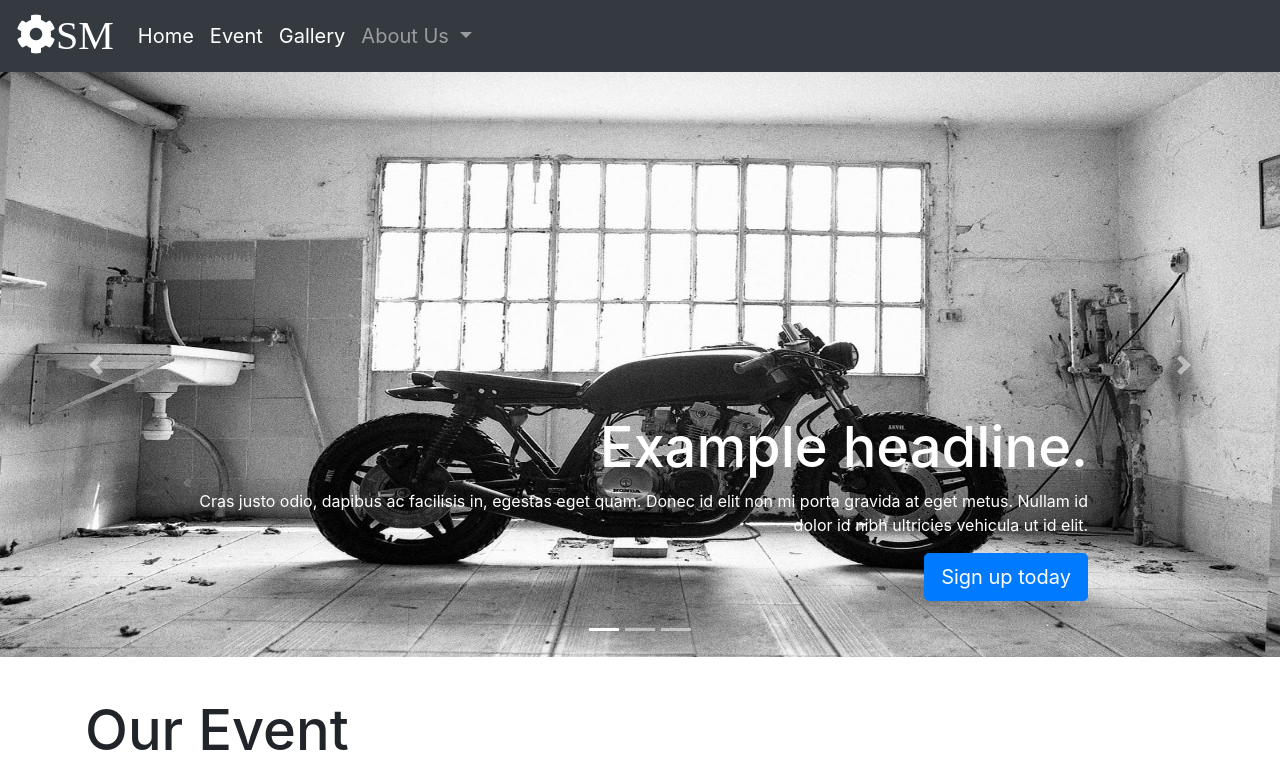
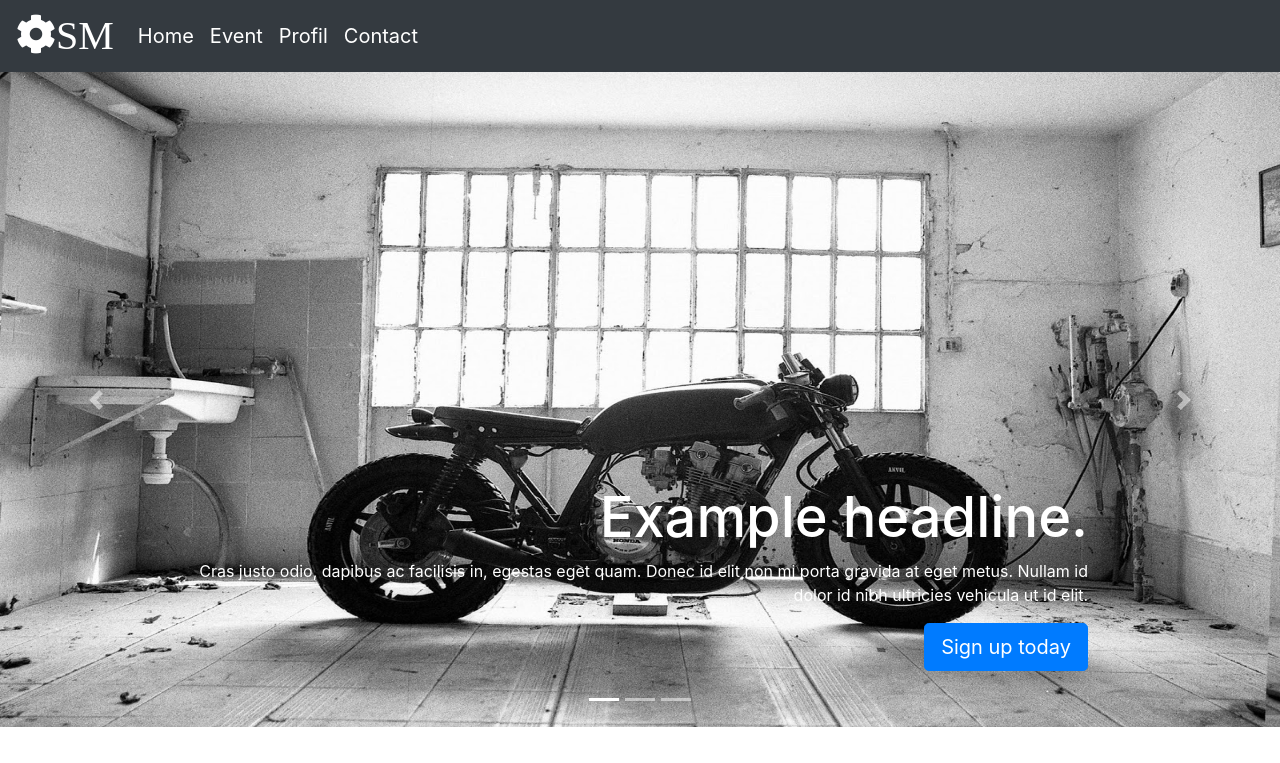
Before and after one commit to Anggieakbar025/TUGAS_WEB_CI, a CodeIgniter app: page /CI/index.php/welcome/utama in a window 1280 px wide. Shown: the top 763 px of the page. Run offline with CodeIgniter, Linux system fonts and the light colour scheme; some libraries are stand-ins or nearby versions.

Commit message:
commit pertama

```diff
--- a/application/views/template/header.php
+++ b/application/views/template/header.php
@@ -62,7 +62,7 @@
   </style>
 
 <body id="main">
-	<nav class="navbar navbar-expand-lg navbar-dark bg-dark jalan" id="navbarTemplek">
+	<nav class="navbar navbar-expand-lg navbar-dark bg-dark jalan">
   <a class="navbar-brand logo" href="#">
   <i class="fas fa-cog"></i>SM
   </a>
@@ -76,22 +76,15 @@
 					<a class="nav-link " href="<?= base_url();?>index.php/welcome/utama">Home<span class="sr-only">(current)</span></a>
 				</li>
 				<li class="nav-item active">
-					<a class="nav-link " href="<?= base_url();?>index.php/welcome/utama/#event">Event <span class="sr-only">(current)</span></a>
+					<a class="nav-link " href="<?= base_url();?>index.php/welcome/utama#event">Event <span class="sr-only">(current)</span></a>
 				</li>
 				<li class="nav-item active">
-					<a class="nav-link " href="<?= base_url();?>index.php/welcome/gallery">Gallery <span class="sr-only">(current)</span></a>
+					<a class="nav-link " href="<?= base_url(); ?>index.php/welcome/profil">Profil <span class="sr-only">(current)</span></a>
 				</li>
-				<li class="nav-item dropdown">
-					<a class="nav-link dropdown-toggle" href="#" id="navbarDropdown" role="button" data-toggle="dropdown"
-					 aria-haspopup="true" aria-expanded="false">
-						About Us
-					</a>
-					<div class="dropdown-menu" aria-labelledby="navbarDropdown">
-						<a class="dropdown-item a" href="<?= base_url(); ?>index.php/welcome/utama/#cp">Contact</a>
-						<a class="dropdown-item a" href="<?= base_url(); ?>index.php/welcome/profil">My Profil</a>
+				<li class="nav-item active">
+					<a class="nav-link " href="<?= base_url(); ?>index.php/welcome/utama/#cp">Contact <span class="sr-only">(current)</span></a>
+				</li>
 
-					</div>
-				</li>
 			</ul>
 		</div>
 	</nav>
--- a/application/views/utama.php
+++ b/application/views/utama.php
@@ -7,7 +7,7 @@
 		</ol>
 		<div class="carousel-inner">
 			<div class="carousel-item active">
-				<img src="<?= base_url()?>/assets/img/home1.jpg" width="100%" height="585vh">
+				<img src="<?= base_url()?>/assets/img/home1.jpg" width="100%" height="655vh">
 				<div class="container">
 					<div class="carousel-caption text-right">
 						<h1>Example headline.</h1>
@@ -18,7 +18,7 @@
 				</div>
 			</div>
 			<div class="carousel-item">
-				<img src="<?= base_url()?>/assets/img/home2.jpg" width="100%" height="585vh">
+				<img src="<?= base_url()?>/assets/img/home2.jpg" width="100%" height="655vh">
 				<div class="container">
 					<div class="carousel-caption text-left">
 						<h1>Another example headline.</h1>
@@ -29,7 +29,7 @@
 				</div>
 			</div>
 			<div class="carousel-item">
-				<img src="<?= base_url()?>/assets/img/home3.jpg" width="100%" height="585vh">
+				<img src="<?= base_url()?>/assets/img/home3.jpg" width="100%" height="655vh">
 				<div class="container">
 					<div class="carousel-caption text-center">
 						<h1>One more for good measure.</h1>
```
